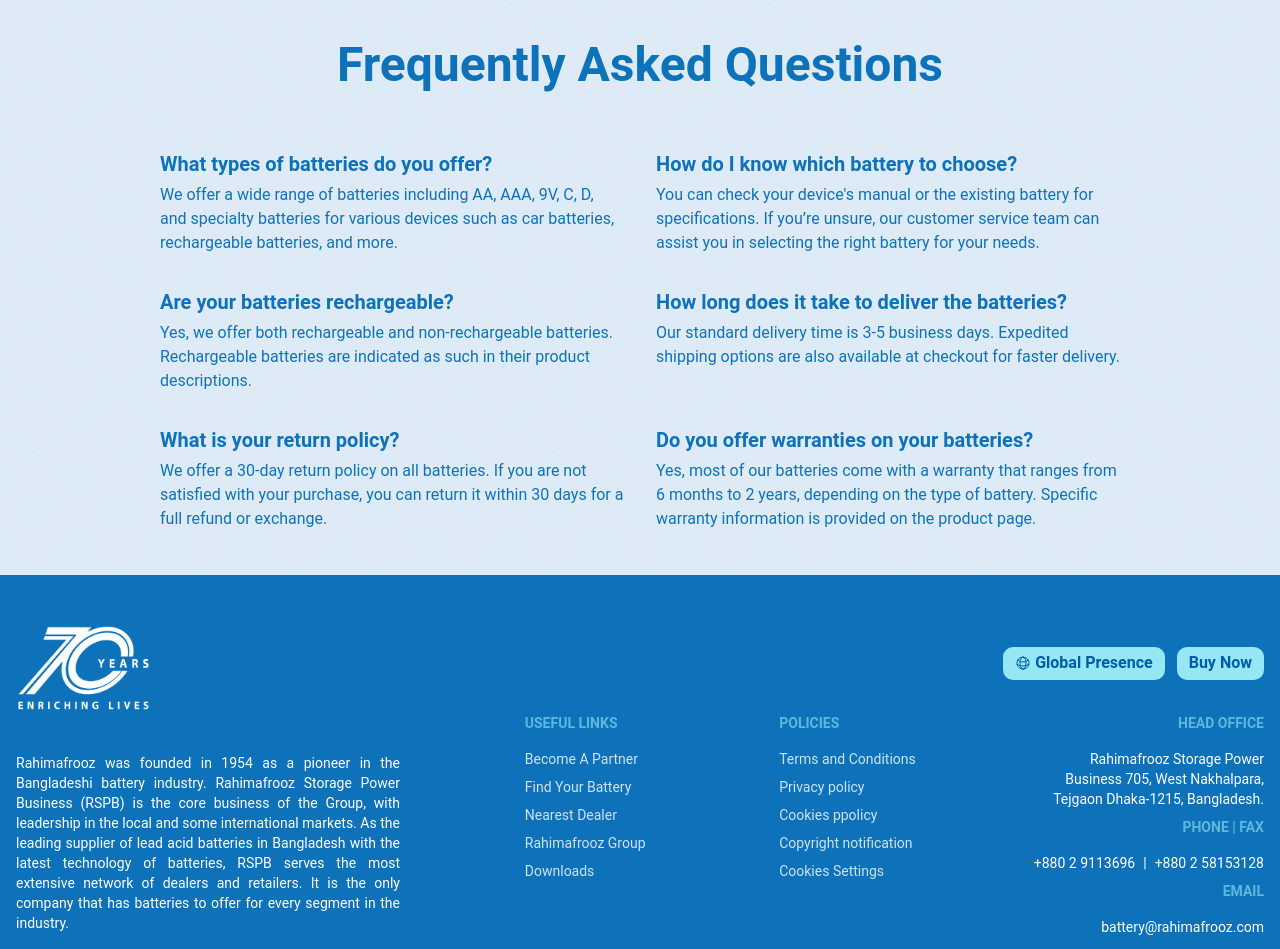
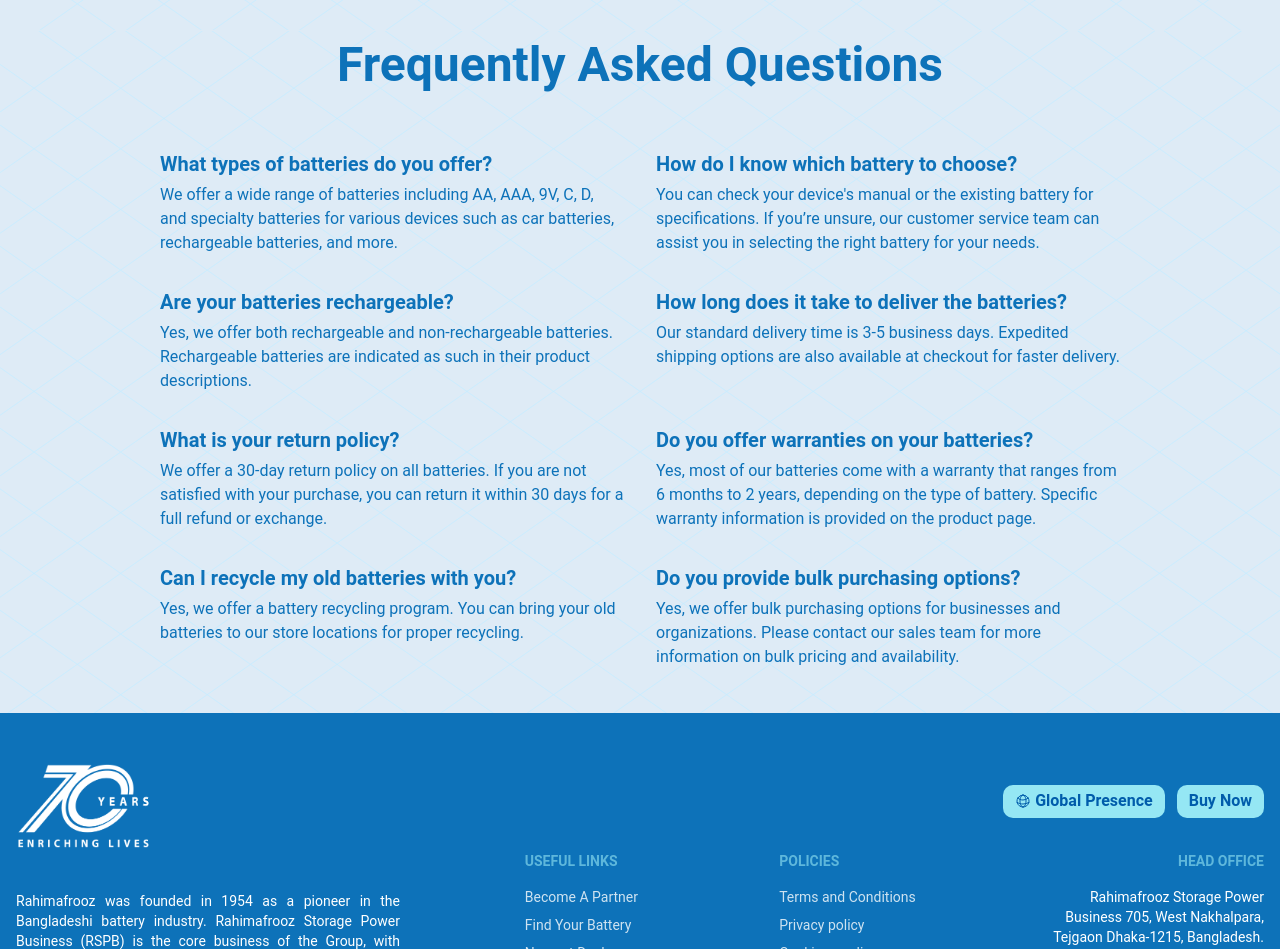
Before and after one commit to arbinzaman/rahimafrooz-battery, a React (Vite) app: page /manage-my-battery in a window 1280 px wide. Shown: the part 2140-3089 px from the top of the page. Built offline with nearby package versions, Linux system fonts and the light colour scheme; no server answers.

Commit message:
refactor: Added Faq section dynamic

```diff
--- a/src/components/ManageMyBattery/BatteryFaq.jsx
+++ b/src/components/ManageMyBattery/BatteryFaq.jsx
@@ -1,4 +1,28 @@
+// import { useQuery } from "@tanstack/react-query";
+import batteryFaqData from "../../demoData/BatteryFaqData.json";
+
+// const FAQ_API_URL = `${import.meta.env.VITE_BASE_URL}/faqs`;
+const faqs = batteryFaqData;
+
+// const fetchFaqs = async () => {
+//   const res = await fetch(FAQ_API_URL);
+//   if (!res.ok) {
+//     throw new Error("Network response was not ok");
+//   }
+//   return res.json();
+// };
+
 const BatteryFaq = () => {
+  // const { data: faqs = [], isLoading, isError } = useQuery(["faqs"], fetchFaqs);
+
+  // if (isLoading) {
+  //   return <div>Loading...</div>;
+  // }
+
+  // if (isError) {
+  //   return <div>Error loading FAQs</div>;
+  // }
+
   return (
     <div>
       <section className="text-primary">
@@ -7,42 +31,12 @@ const BatteryFaq = () => {
             Frequently Asked Questions
           </h2>
           <div className="grid gap-10 md:gap-8 sm:p-3 md:grid-cols-2 lg:px-12 xl:px-32">
-            <div>
-              <h3 className="font-semibold text-medium">What types of batteries do you offer?</h3>
-              <p className="mt-1 text-primary">
-                We offer a wide range of batteries including AA, AAA, 9V, C, D, and specialty batteries for various devices such as car batteries, rechargeable batteries, and more.
-              </p>
-            </div>
-            <div>
-              <h3 className="font-semibold text-medium">How do I know which battery to choose?</h3>
-              <p className="mt-1 text-primary">
-                You can check your device&apos;s manual or the existing battery for specifications. If you’re unsure, our customer service team can assist you in selecting the right battery for your needs.
-              </p>
-            </div>
-            <div>
-              <h3 className="font-semibold text-medium">Are your batteries rechargeable?</h3>
-              <p className="mt-1 text-primary">
-                Yes, we offer both rechargeable and non-rechargeable batteries. Rechargeable batteries are indicated as such in their product descriptions.
-              </p>
-            </div>
-            <div>
-              <h3 className="font-semibold text-medium">How long does it take to deliver the batteries?</h3>
-              <p className="mt-1 text-primary">
-                Our standard delivery time is 3-5 business days. Expedited shipping options are also available at checkout for faster delivery.
-              </p>
-            </div>
-            <div>
-              <h3 className="font-semibold text-medium">What is your return policy?</h3>
-              <p className="mt-1 text-primary">
-                We offer a 30-day return policy on all batteries. If you are not satisfied with your purchase, you can return it within 30 days for a full refund or exchange.
-              </p>
-            </div>
-            <div>
-              <h3 className="font-semibold text-medium">Do you offer warranties on your batteries?</h3>
-              <p className="mt-1 text-primary">
-                Yes, most of our batteries come with a warranty that ranges from 6 months to 2 years, depending on the type of battery. Specific warranty information is provided on the product page.
-              </p>
-            </div>
+            {faqs.map((faq, index) => (
+              <div key={index}>
+                <h3 className="font-semibold text-medium">{faq.question}</h3>
+                <p className="mt-1 text-primary">{faq.answer}</p>
+              </div>
+            ))}
           </div>
         </div>
       </section>
--- /dev/null
+++ b/src/demoData/BatteryFaqData.json
@@ -0,0 +1,34 @@
+[
+    {
+      "question": "What types of batteries do you offer?",
+      "answer": "We offer a wide range of batteries including AA, AAA, 9V, C, D, and specialty batteries for various devices such as car batteries, rechargeable batteries, and more."
+    },
+    {
+      "question": "How do I know which battery to choose?",
+      "answer": "You can check your device's manual or the existing battery for specifications. If you’re unsure, our customer service team can assist you in selecting the right battery for your needs."
+    },
+    {
+      "question": "Are your batteries rechargeable?",
+      "answer": "Yes, we offer both rechargeable and non-rechargeable batteries. Rechargeable batteries are indicated as such in their product descriptions."
+    },
+    {
+      "question": "How long does it take to deliver the batteries?",
+      "answer": "Our standard delivery time is 3-5 business days. Expedited shipping options are also available at checkout for faster delivery."
+    },
+    {
+      "question": "What is your return policy?",
+      "answer": "We offer a 30-day return policy on all batteries. If you are not satisfied with your purchase, you can return it within 30 days for a full refund or exchange."
+    },
+    {
+      "question": "Do you offer warranties on your batteries?",
+      "answer": "Yes, most of our batteries come with a warranty that ranges from 6 months to 2 years, depending on the type of battery. Specific warranty information is provided on the product page."
+    },
+    {
+      "question": "Can I recycle my old batteries with you?",
+      "answer": "Yes, we offer a battery recycling program. You can bring your old batteries to our store locations for proper recycling."
+    },
+    {
+      "question": "Do you provide bulk purchasing options?",
+      "answer": "Yes, we offer bulk purchasing options for businesses and organizations. Please contact our sales team for more information on bulk pricing and availability."
+    }
+  ]
--- a/src/layouts/DashboardLayout.jsx
+++ b/src/layouts/DashboardLayout.jsx
@@ -5,6 +5,7 @@ import { MdPrecisionManufacturing } from "react-icons/md";
 import { HiOutlineUserGroup } from "react-icons/hi";
 import { PiCertificateFill } from "react-icons/pi";
 import { FaQuoteLeft } from "react-icons/fa";
+import { RiImageEditFill } from "react-icons/ri";
 
 const DashboardLayout = () => {
   return (
@@ -80,6 +81,9 @@ const DashboardLayout = () => {
             <li>
               <Link to="/dashboard/all-certificates"> <FaQuoteLeft />Faqs </Link>
             </li>
+            <li>
+              <Link to="/dashboard/all-certificates"> <RiImageEditFill />Brands image </Link>
+            </li>
           </ul>
         </div>
       </div>
--- a/src/pages/Dashboard/Certificates/CertificateUpdateModal.jsx
+++ b/src/pages/Dashboard/Certificates/CertificateUpdateModal.jsx
@@ -43,11 +43,10 @@ const dataWithTimestamp = {
   };
   console.log(updateCertificateData);
   const handleSubmit = async (e) => {
-    dataWithTimestamp
     e.preventDefault();
     // setLoading(true);
     try {
-      await onUpdate(updateCertificateData);
+      await onUpdate(dataWithTimestamp);
       onClose(); // Close the modal on successful update
     } catch (error) {
       console.error("Error updating location:", error);
```
